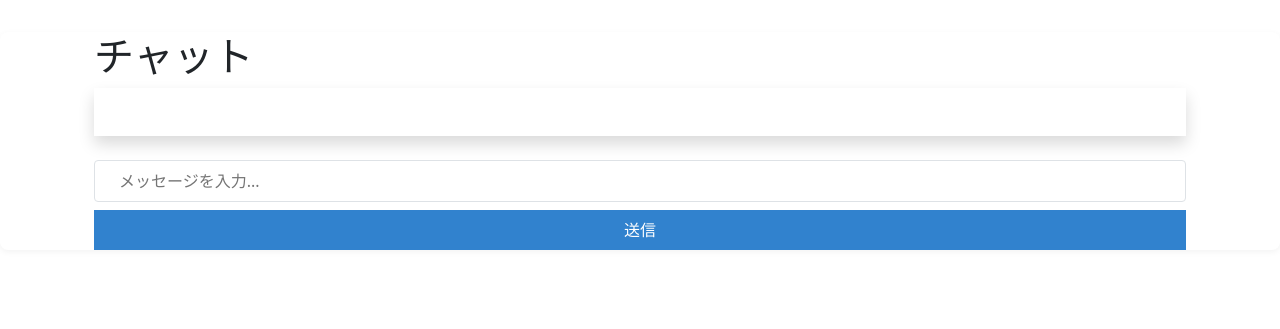
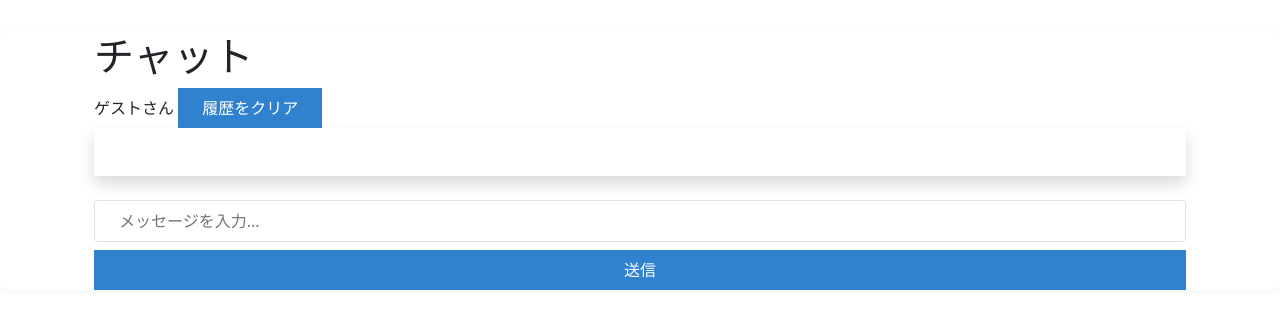
Before and after one commit to yxfhy/web-app-template, a FastAPI app: page /chat/ in a window 1280 px wide. Shown: the part 56-385 px from the top of the page. Run offline with FastAPI, Linux system fonts and the light colour scheme; parts of the project's set-up code (start-up, migrations or seed data) failed here and were passed over.

Commit message:
チャット機能にユーザー名表示と履歴クリア機能を追加しました。メッセージ送信時にセッションからメッセージ履歴を管理し、チャットページにユーザー名を表示するようにしました。また、履歴をクリアするボタンを実装し、ユーザーがチャット履歴を簡単にリセットできるようにしました。

```diff
--- a/routers/chat.py
+++ b/routers/chat.py
@@ -5,7 +5,7 @@ from fastapi.responses import HTMLResponse
 from fastapi.templating import Jinja2Templates
 from pydantic import BaseModel
 
-from utils.utils import generate_ai_reply
+from utils.utils import ChatBot
 
 router = APIRouter(prefix="/chat", tags=["chat"])
 templates = Jinja2Templates(directory="templates")
@@ -18,14 +18,43 @@ class Message(BaseModel):
 @router.get("/", response_class=HTMLResponse)
 async def chat_page(request: Request):
     """チャットページを表示"""
-    return templates.TemplateResponse("chat.html", {"request": request})
+    # セッションからユーザー名を取得
+    username = request.session.get("username", "ゲスト")
+    return templates.TemplateResponse(
+        "chat.html", {"request": request, "username": username}
+    )
 
 
 @router.post("/send")
-async def send_message(message: Message):
+async def send_message(message: Message, request: Request):
     """メッセージを送信してAIの応答を取得"""
     try:
-        response = generate_ai_reply(message.message, temperature=0.1)
+        # セッションからメッセージ履歴を取得
+        messages = request.session.get(
+            "chat_messages",
+            [{"role": "system", "content": "あなたは丁寧なメイドです。"}],
+        )
+
+        # ChatBotインスタンスを作成
+        chatbot = ChatBot(temperature=0.1)
+        chatbot.messages = messages
+
+        # メッセージを送信して応答を取得
+        response = chatbot.get_ai_messages(message.message)
+
+        # 更新されたメッセージ履歴をセッションに保存
+        request.session["chat_messages"] = chatbot.messages
+
         return {"response": response}
     except Exception as e:
         return {"response": f"エラーが発生しました: {str(e)}"}
+
+
+@router.post("/clear")
+async def clear_chat(request: Request):
+    """チャット履歴をクリア"""
+    # メッセージ履歴を初期化
+    request.session["chat_messages"] = [
+        {"role": "system", "content": "あなたは丁寧なメイドです。"}
+    ]
+    return {"status": "success"}
--- a/templates/chat.html
+++ b/templates/chat.html
@@ -5,7 +5,16 @@
 {% block content %}
 <div class="container mx-auto px-4 py-8">
     <div class="max-w-2xl mx-auto">
-        <h1 class="text-2xl font-bold mb-6">チャット</h1>
+        <div class="flex justify-between items-center mb-6">
+            <h1 class="text-2xl font-bold">チャット</h1>
+            <div class="flex items-center gap-4">
+                <span class="text-gray-600">{{ username }}さん</span>
+                <button id="clear-chat"
+                        class="bg-red-500 text-white px-4 py-2 rounded-lg hover:bg-red-600 transition-colors">
+                    履歴をクリア
+                </button>
+            </div>
+        </div>
 
         <div id="chat-messages" class="bg-white rounded-lg shadow p-4 mb-4 h-96 overflow-y-auto">
             <!-- メッセージはここに表示されます -->
@@ -41,6 +50,21 @@ marked.setOptions({
     },
     breaks: true,
     gfm: true
+});
+
+// チャット履歴のクリア
+document.getElementById('clear-chat').addEventListener('click', async () => {
+    try {
+        await fetch('/chat/clear', {
+            method: 'POST',
+            headers: {
+                'Content-Type': 'application/json',
+            }
+        });
+        document.getElementById('chat-messages').innerHTML = '';
+    } catch (error) {
+        console.error('Error:', error);
+    }
 });
 
 document.getElementById('chat-form').addEventListener('submit', async (e) => {
```
